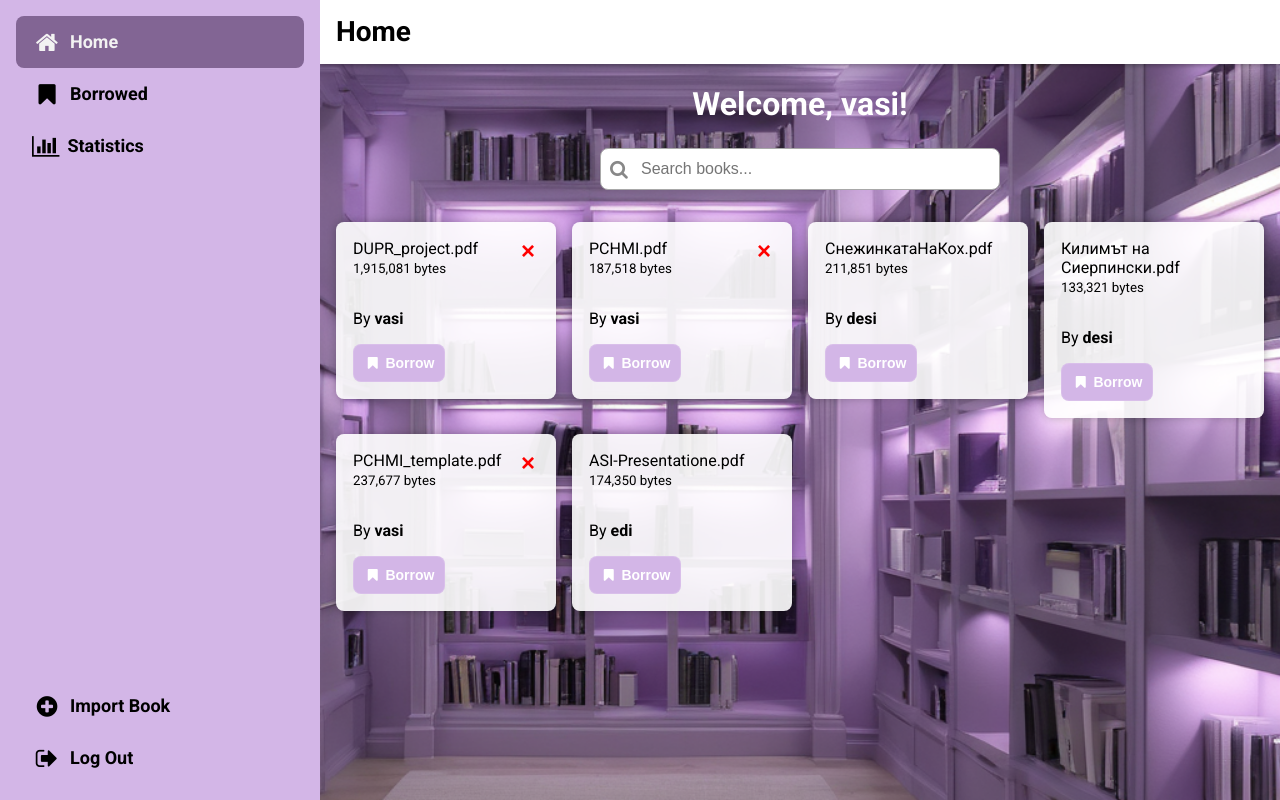
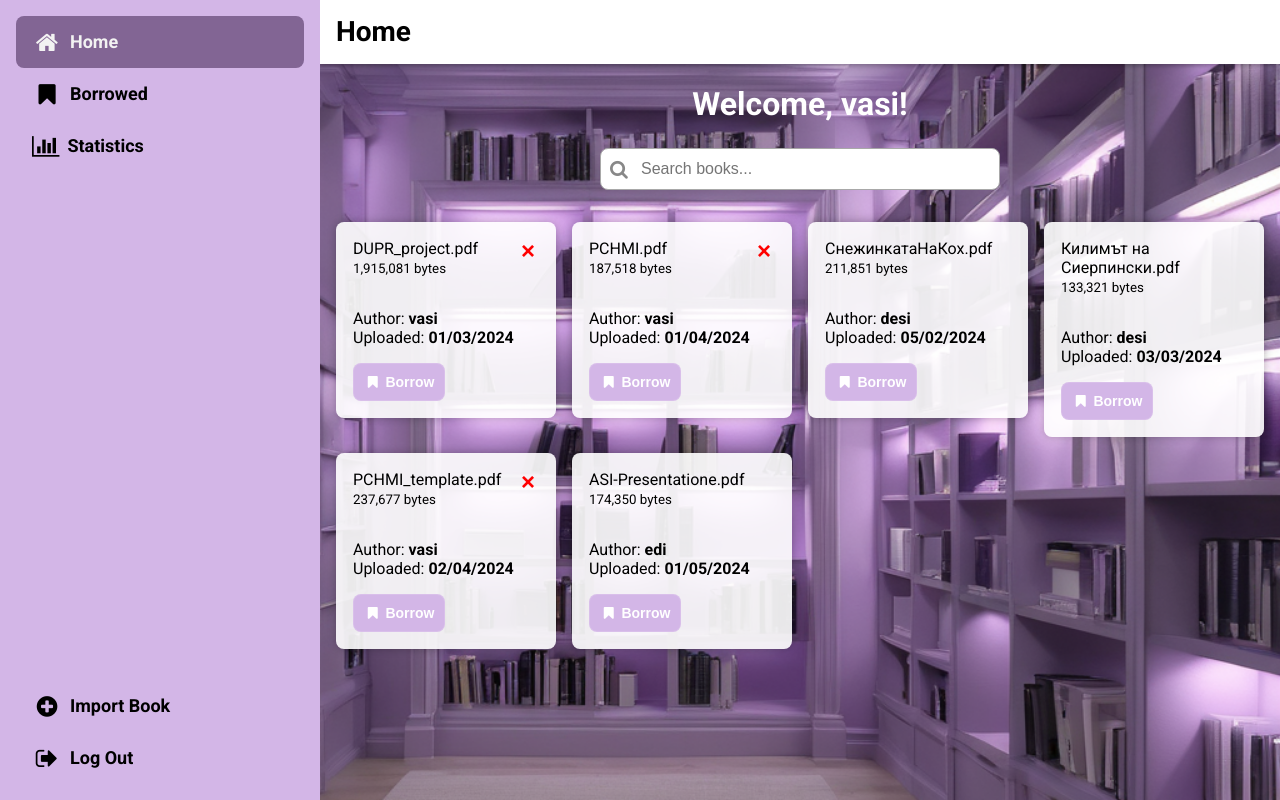
Before and after one commit to DesislavaIT/Borrow-Books-Web, a PHP site: page /home in a window 1280 px wide. Run offline with PHP 8.4, Linux system fonts and the light colour scheme; the visitor is signed in with stand-in values (Sample User, id 1); data comes from the database, SQL or seed files in the repository; both versions use the stored data as it was after the commit; some libraries are stand-ins or nearby versions.

Commit message:
Add countdown and uploaded date

```diff
--- a/BorrowBooks/src/Controllers/ImportController.php
+++ b/BorrowBooks/src/Controllers/ImportController.php
@@ -6,6 +6,7 @@ use Bookstore\Repositories\FileRepository;
 use Core\HTTP\Request;
 use Core\HTTP\Response;
 use Core\Web\Router\Route;
+use DateTime;
 
 class ImportController
 {
@@ -63,11 +64,12 @@ class ImportController
                 move_uploaded_file($request->files['resource']['tmp_name'][$i], $storage_path);
 
                 $this->fileRepository->create([
-                    'filename'     => $fileName,
-                    'storage_path' => '/storage/uploads/' . $filename,
-                    'mime_type'    => $request->files['resource']['type'][$i],
-                    'author'       => application()->user->getUsername(),
-                    'size'         => (int)$request->files['resource']['size'][$i]
+                    'filename'      => $fileName,
+                    'storage_path'  => '/storage/uploads/' . $filename,
+                    'mime_type'     => $request->files['resource']['type'][$i],
+                    'author'        => application()->user->getUsername(),
+                    'size'          => (int)$request->files['resource']['size'][$i],
+                    'uploaded_date' => (new DateTime())->format('d/m/Y')
                 ]);
             }
         }
--- a/BorrowBooks/src/Models/File.php
+++ b/BorrowBooks/src/Models/File.php
@@ -11,6 +11,7 @@ class File
         public string       $mime_type,
         public string       $author,
         public int          $size,
+        public \DateTime    $uploaded_date
     ) {}
 
     public function getId(): int
@@ -77,4 +78,16 @@ class File
 
         return $this;
     }
+
+    public function getUploadedDate(): string
+    {
+        return $this->uploaded_date->format('d/m/Y');
+    }
+
+    public function setUploadedDate(\DateTime $uploaded_date): static
+    {
+        $this->uploaded_date = $uploaded_date;
+
+        return $this;
+    }
 }
--- a/BorrowBooks/src/Repositories/FileRepository.php
+++ b/BorrowBooks/src/Repositories/FileRepository.php
@@ -16,8 +16,8 @@ class FileRepository extends Repository
     public function create(array $data): ?File
     {
         $statement = $this->database->pdo->prepare(
-            'INSERT INTO ' . static::TABLE . ' (filename, storage_path, mime_type, author, size)
-                   VALUES (:filename, :storage_path, :mime_type, :author, :size)
+            'INSERT INTO ' . static::TABLE . ' (filename, storage_path, mime_type, author, size, uploaded_date)
+                   VALUES (:filename, :storage_path, :mime_type, :author, :size, :uploaded_date)
             '
         );
 
@@ -26,6 +26,7 @@ class FileRepository extends Repository
         $statement->bindValue(':mime_type', $data['mime_type']);
         $statement->bindValue(':author', $data['author']);
         $statement->bindValue(':size', $data['size']);
+        $statement->bindValue(':uploaded_date', $data['uploaded_date']);
 
         if ($statement->execute()) {
             return $this->findByStoragePath($data['storage_path']);
@@ -229,7 +230,8 @@ class FileRepository extends Repository
             $data['storage_path'],
             $data['mime_type'],
             $data['author'] ?? 'Unknown',
-            (int)$data['size']
+            (int)$data['size'],
+            new \DateTime($data['uploaded_date'])
         );
     }
 }
--- a/BorrowBooks/views/borrowed/index.html.php
+++ b/BorrowBooks/views/borrowed/index.html.php
@@ -29,11 +29,12 @@ use Bookstore\Models\UserFile;
                             <?= htmlspecialchars($book->getFile()->getFilename()) ?>
                         </div>
                         <div class="card-body">
-                            <p>By <strong><?= htmlspecialchars($book->getFile()->getAuthor()) ?></strong></p>
+                            <p>Author: <strong><?= htmlspecialchars($book->getFile()->getAuthor()) ?></strong></p>
                             <?php $color = time() > $book->getReturnDate()->getTimestamp() ? 'red': 'inherit' ?>
-                            <span style="margin-right: auto; color: <?= $color ?>;">
+                            <span class="return-date" data-return-date="<?= $book->getReturnDate()->format('Y-m-d') ?>" style="margin-right: auto; color: <?= $color ?>;">
                                 Return on <?= $book->getReturnDate()->format('d/m/Y') ?>
                             </span>
+                            <span class="countdown" style="color: purple; font-size: smaller;"></span>
                         </div>
                         <div class="card-footer">
                             <div class="card-actions">
--- a/BorrowBooks/views/home/index.html.php
+++ b/BorrowBooks/views/home/index.html.php
@@ -38,7 +38,8 @@ use Bookstore\Models\File;
                             <small><?= number_format($book->getSize()) ?> bytes</small>
                         </div>
                         <div class="card-footer">
-                            <span>By <strong><?= htmlspecialchars($book->getAuthor()) ?></strong></span>
+                            <span>Author: <strong data-book-author="<?= htmlspecialchars($book->getAuthor()) ?>"><?= htmlspecialchars($book->getAuthor()) ?></strong></span>
+                            <span>Uploaded: <strong><?= htmlspecialchars($book->getUploadedDate()) ?></strong></span>
                             <div class="card-actions" style="margin-top: 1rem;">
                                 <button type="button" class="button-primary" data-book-id="<?= $book->getId() ?>">
                                     <i class="fa fa-fw fa-bookmark"></i> Borrow
```
Also changed, not shown: BorrowBooks/book_store_web.sql (+9 -8 lines), BorrowBooks/public/assets/js/borrowed.js, BorrowBooks/public/assets/js/home.js.
